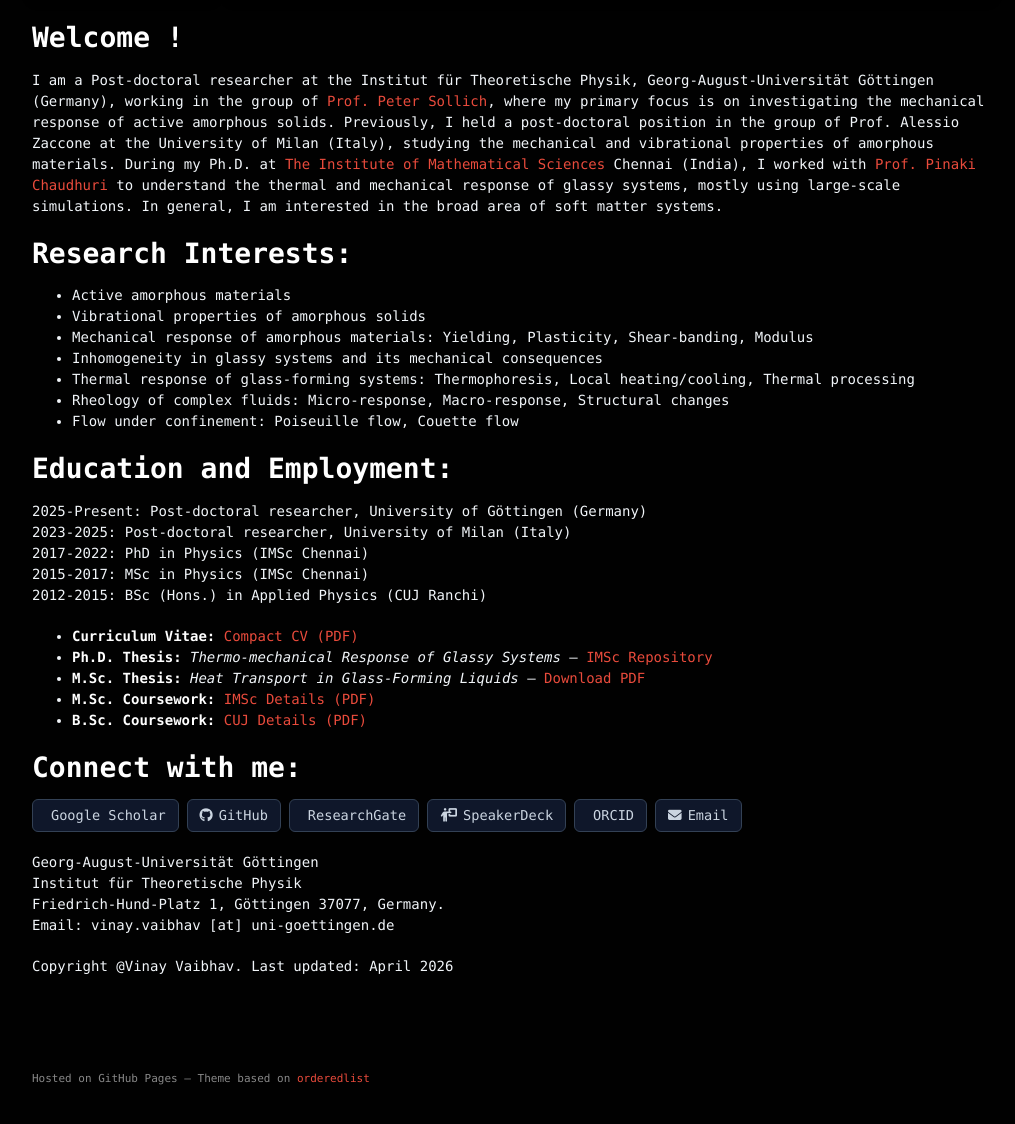
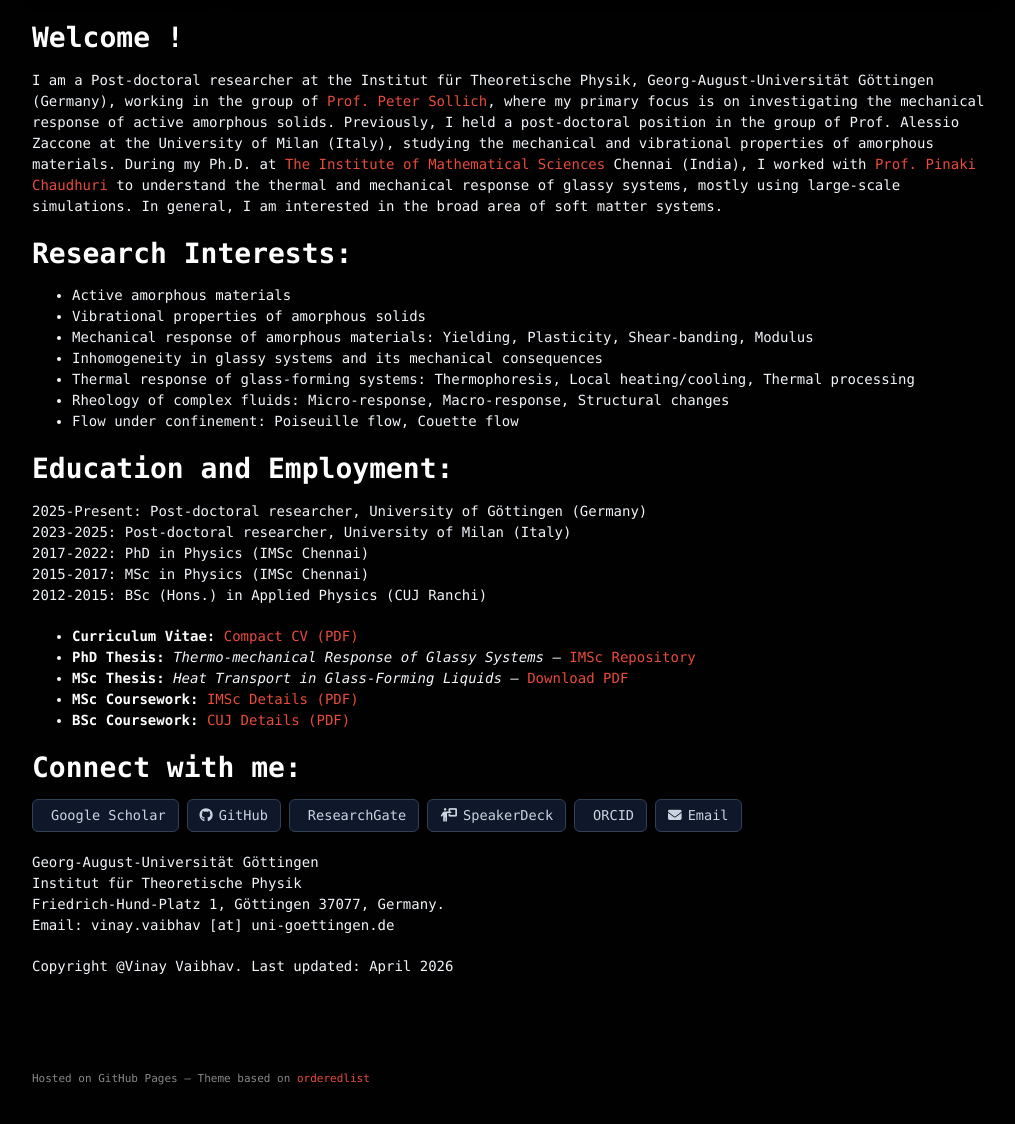
Before and after one commit to vinayphys/vinayphys.github.io, a Jekyll site: the page built from index.md, in a window 1280 px wide, cut to the strip 480-1648 px from the top of the page. Shown: the top 1124 px of the strip, without its empty margins (128-1143 px from the left). Built offline with Jekyll 4.4.1, drawn with Linux system fonts in a browser that asks for light colours; our own code applies the rules of GitHub Pages for plain Markdown files; a style sheet for code colours, icons or effects is not loaded.

Commit message:
Update index.md

```diff
--- a/index.md
+++ b/index.md
@@ -24,10 +24,10 @@ I am a Post-doctoral researcher at the Institut für Theoretische Physik, Georg-
 2012-2015:	  BSc (Hons.) in Applied Physics (CUJ Ranchi)
 
 * **Curriculum Vitae:** [Compact CV (PDF)]({{ '/files/one-page_cv.pdf#zoom=300' | relative_url }})
-* **Ph.D. Thesis:** *Thermo-mechanical Response of Glassy Systems* — [IMSc Repository](https://www.imsc.res.in/xmlui/handle/123456789/606)
-* **M.Sc. Thesis:** *Heat Transport in Glass-Forming Liquids* — [Download PDF]({{ '/files/masterThesis_vinayVaibhav.pdf' | relative_url }})
-* **M.Sc. Coursework:** [IMSc Details (PDF)]({{ '/files/imsc_courseDetails.pdf' | relative_url }})
-* **B.Sc. Coursework:** [CUJ Details (PDF)]({{ '/files/cuj_CourseDetails.pdf' | relative_url }})
+* **PhD Thesis:** *Thermo-mechanical Response of Glassy Systems* — [IMSc Repository](https://www.imsc.res.in/xmlui/handle/123456789/606)
+* **MSc Thesis:** *Heat Transport in Glass-Forming Liquids* — [Download PDF]({{ '/files/masterThesis_vinayVaibhav.pdf' | relative_url }})
+* **MSc Coursework:** [IMSc Details (PDF)]({{ '/files/imsc_courseDetails.pdf' | relative_url }})
+* **BSc Coursework:** [CUJ Details (PDF)]({{ '/files/cuj_CourseDetails.pdf' | relative_url }})
 
 # Connect with me:
 
```
